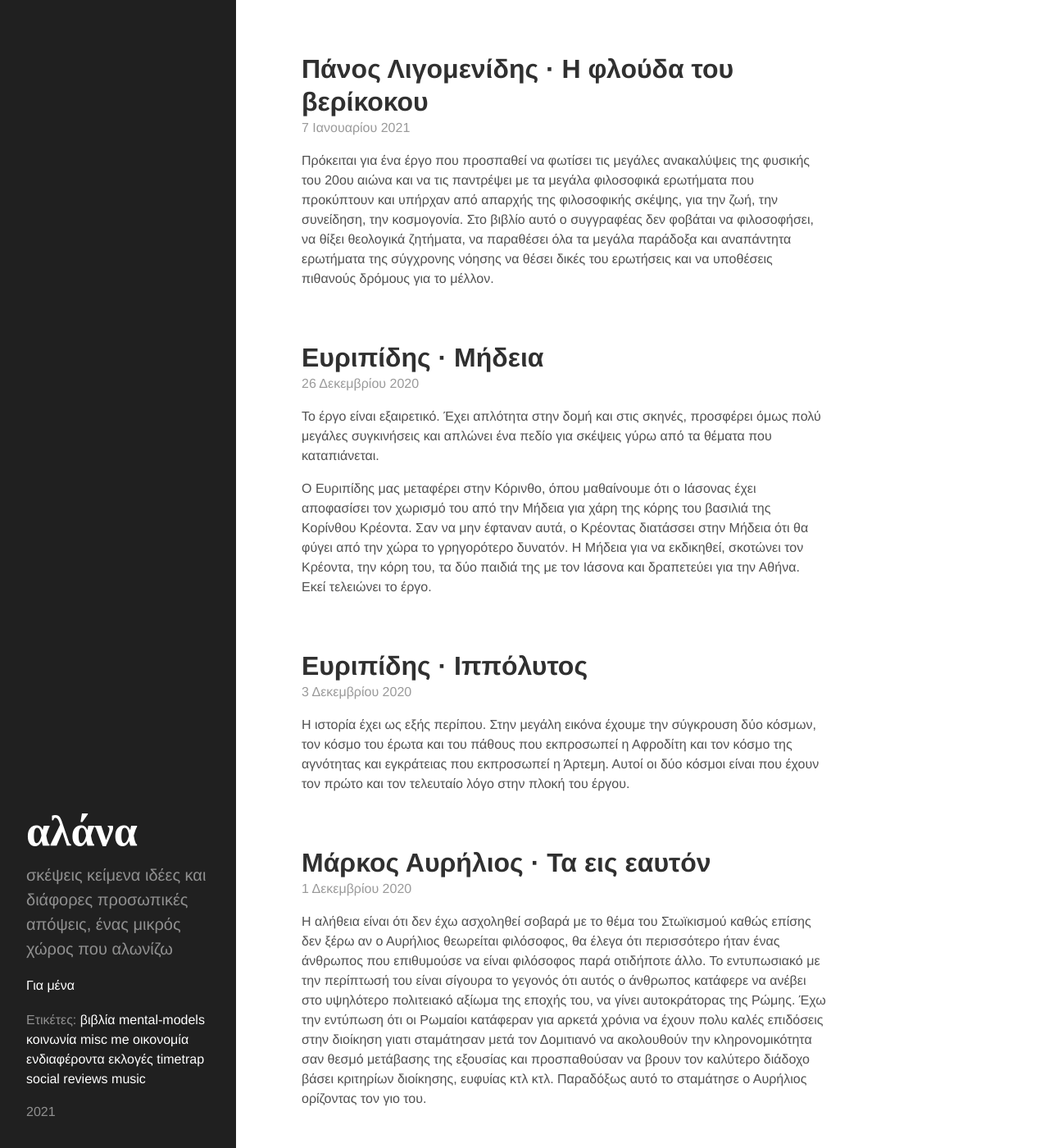
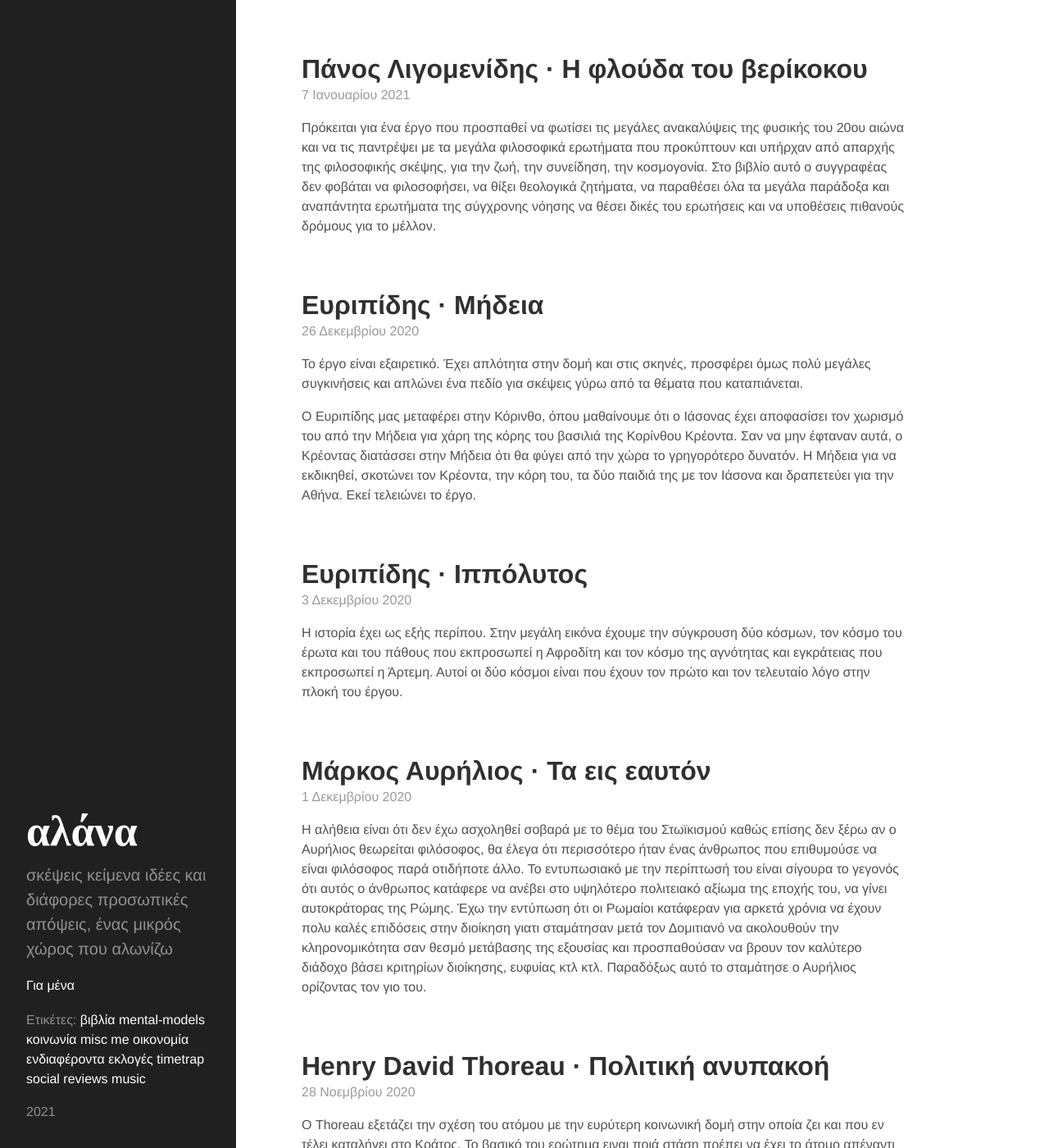
Before and after one commit to chief/chief.github.io, a Jekyll site: the page built from index.html, in a window 1280 px wide and 1400 px high. Shown: the whole window at 82% size. Built offline with Jekyll 4.4.1, drawn with Linux system fonts in a browser that asks for light colours; some web fonts are replaced; the list of posts is cut into pages by our own code.

Commit message:
Give more space to max width

```diff
--- a/public/css/hyde.css
+++ b/public/css/hyde.css
@@ -133,7 +133,7 @@ a.sidebar-nav-item:focus {
 
 @media (min-width: 48em) {
   .content {
-    max-width: 42rem;
+    max-width: 48rem;
     margin-left: 20rem;
     margin-right: 2rem;
   }
```
